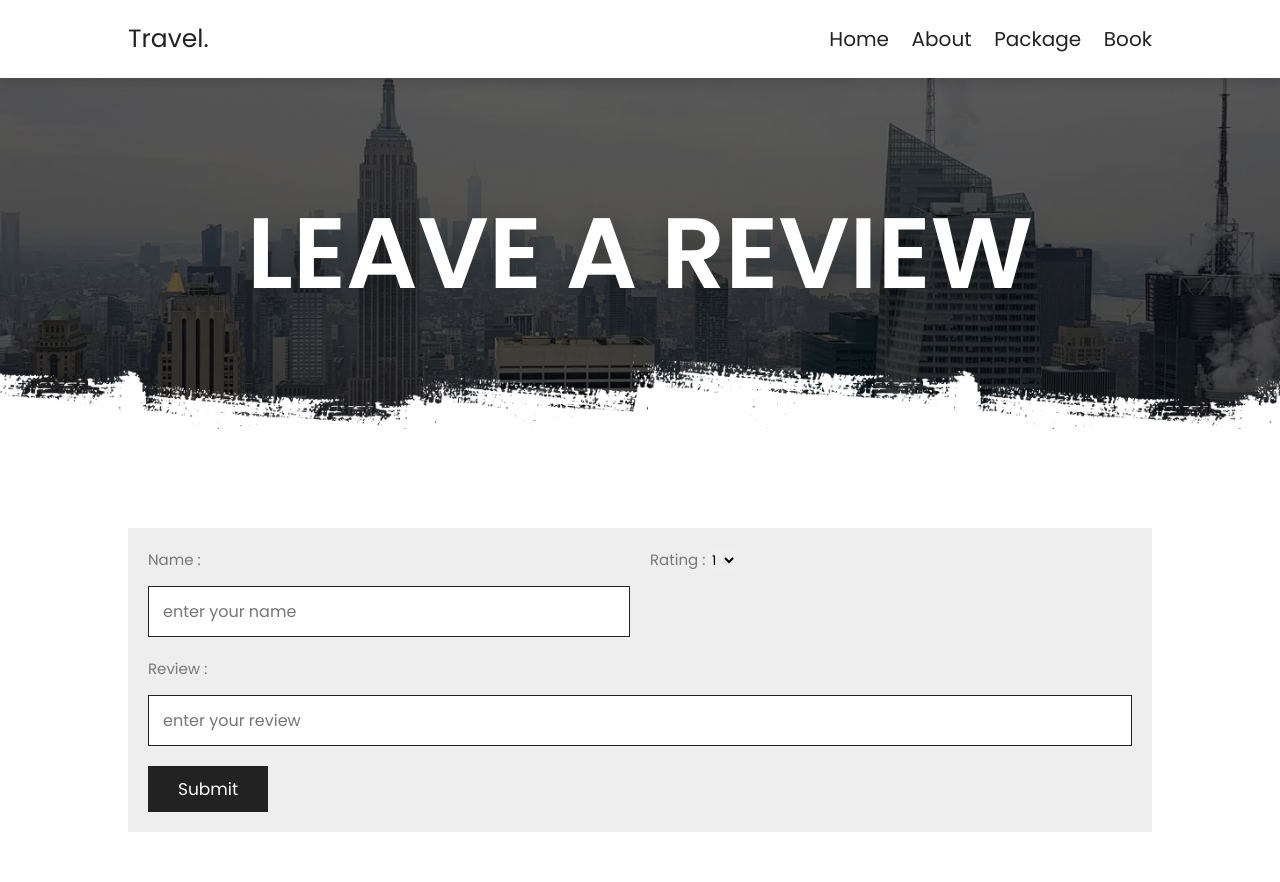
After one commit to namangathani/Travel-Website, a PHP site: page /review.php in a window 1280 px wide. The commit adds this page. Run offline with PHP 8.4, Linux system fonts and the light colour scheme.

Commit message:
Add files via upload

```diff
--- a/home.php
+++ b/home.php
@@ -16,6 +16,7 @@
       <a href="about.php">About</a>
       <a href="package.php">Packages</a>
       <a href="book.php">Book</a>
+      <a href="review.php">Review</a>
    </nav>
    <div id="menu-btn" class="fas fa-bars"></div>
 </section>
--- a/mailing.php
+++ b/mailing.php
@@ -17,12 +17,12 @@
             $mail->isSMTP();
             $mail->Host       = 'smtp.gmail.com';
             $mail->SMTPAuth   = true;
-            $mail->Username   = 'rahul.dandona@somaiya.edu';
-            $mail->Password   = 'GEZ2NJCR';
+            $mail->Username   = 'naman.gathani@somaiya.edu';
+            $mail->Password   = 'namansomaiya';
             $mail->SMTPSecure = PHPMailer::ENCRYPTION_SMTPS;
             $mail->Port       = 465;
 
-            $mail->setFrom('rahul.dandona@somaiya.edu','Travel.');
+            $mail->setFrom('naman.gathani@somaiya.edu','Travel.');
             $mail->addAddress($to,'Customer');
             $mail->isHTML(true);
 
--- /dev/null
+++ b/review.php
@@ -0,0 +1,107 @@
+<!DOCTYPE html>
+<html lang="en">
+<head>
+   <meta charset="UTF-8">
+   <meta http-equiv="X-UA-Compatible" content="IE=edge">
+   <meta name="viewport" content="width=device-width, initial-scale=1.0">
+   <title>book</title>
+
+   <!-- swiper css link  -->
+   <link rel="stylesheet" href="https://unpkg.com/swiper@7/swiper-bundle.min.css" />
+
+   <!-- font awesome cdn link  -->
+   <link rel="stylesheet" href="https://cdnjs.cloudflare.com/ajax/libs/font-awesome/5.15.4/css/all.min.css">
+
+   <!-- custom css file link  -->
+   <link rel="stylesheet" href="css/style.css">
+
+</head>
+<body>
+
+<!-- header section starts  -->
+
+<section class="header">
+
+   <a href="home.php" class="logo">travel.</a>
+
+   <nav class="navbar">
+      <a href="home.php">home</a>
+      <a href="about.php">about</a>
+      <a href="package.php">package</a>
+      <a href="book.php">book</a>
+   </nav>
+
+   <div id="menu-btn" class="fas fa-bars"></div>
+
+</section>
+
+<!-- header section ends -->
+
+<div class="heading" style="background:url(images/header-bg-3.png) no-repeat">
+   <h1>Leave a review </h1>
+</div>
+
+
+
+<section class="booking">
+
+   <!-- <h1 class="heading-title">book your trip!</h1> -->
+
+   <form action="review_form.php" method="post" class="book-form">
+      <div class="flex">
+         <div class="inputBox">
+            <span>name :</span>
+            <input type="text" placeholder="enter your name" name="name">
+         </div>
+         <div class="inputBox">
+            <span>Rating :</span>
+            <select name="rating" id="rating">
+            <option value="1">1</option>
+            <option value="2">2</option>
+            <option value="3">3</option>
+            <option value="4">4</option>
+            <option value="5">5</option>
+            </select>
+         </div>
+         <div class="inputBox">
+            <span>Review :</span>
+            <input type="text" placeholder="enter your review" name="review">
+         </div>
+         <!-- <div class="inputBox">
+            <span>email :</span>
+            <input type="email" placeholder="enter your email" name="email">
+         </div>
+         <div class="inputBox">
+            <span>phone :</span>
+            <input type="number" placeholder="enter your number" name="phone">
+         </div>
+         <div class="inputBox">
+            <span>address :</span>
+            <input type="text" placeholder="enter your address" name="address">
+         </div>
+
+         <div class="inputBox">
+            <span>arrivals :</span>
+            <input type="date" name="arrivals">
+         </div> -->
+
+      </div>
+
+      <input type="submit" value="submit" class="btn" name="send">
+   </form>
+
+
+</section>
+
+<!-- booking section ends -->
+
+
+
+<!-- swiper js link  -->
+<script src="https://unpkg.com/swiper@7/swiper-bundle.min.js"></script>
+
+<!-- custom js file link  -->
+<script src="js/script.js"></script>
+
+</body>
+</html>
```
Also changed, not shown: review_form.php (added, +20 -0 lines).
